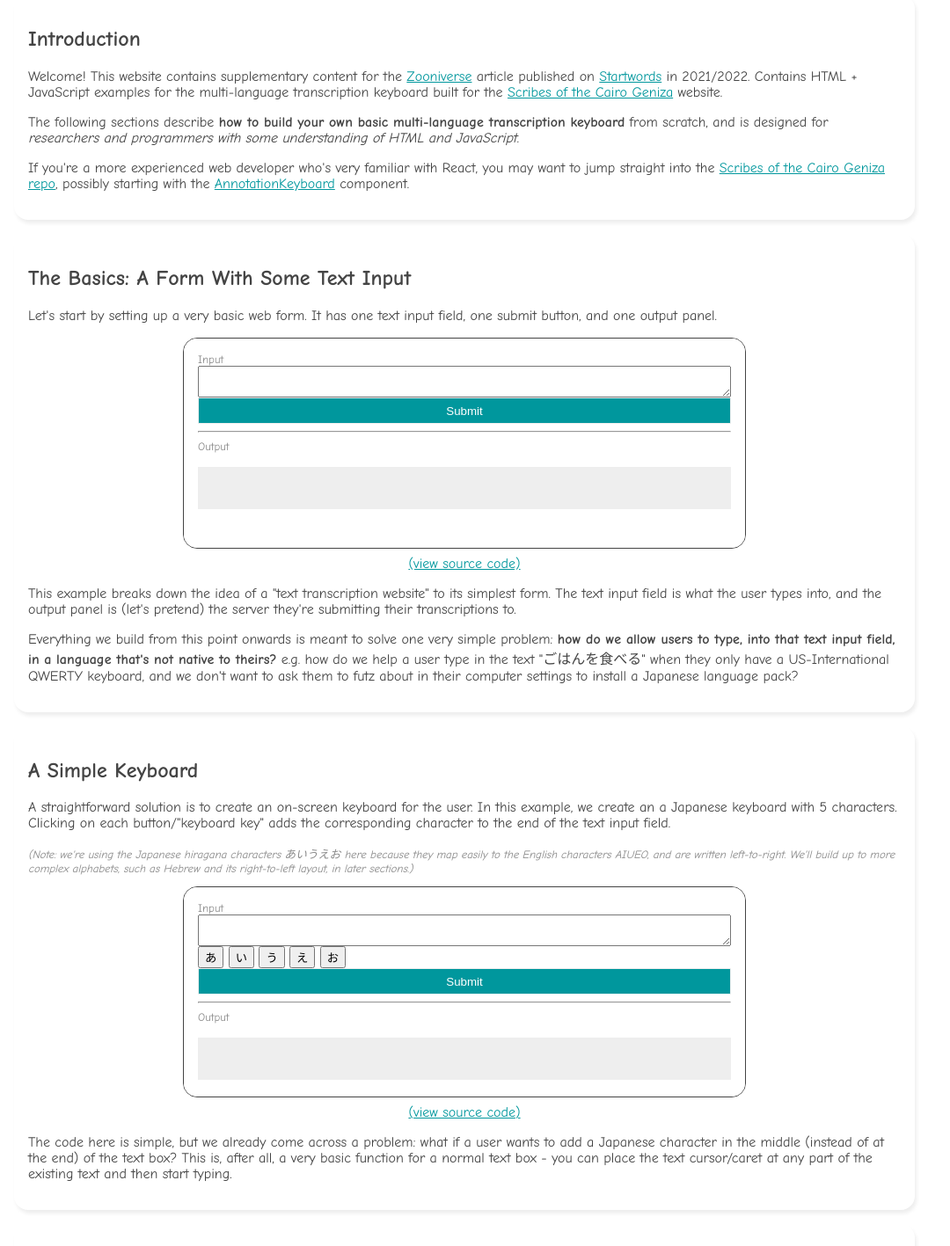
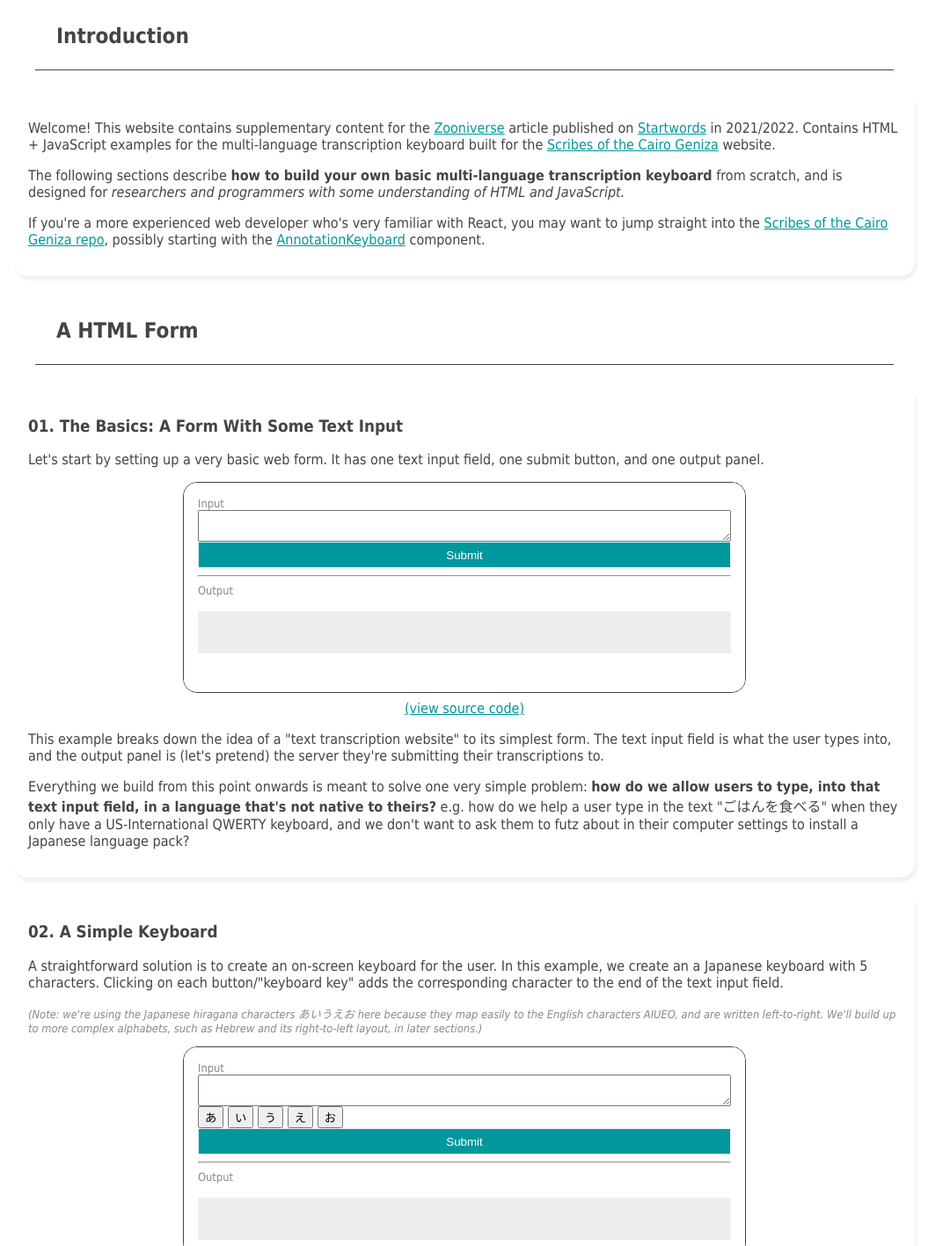
Before and after one commit to shaunanoordin/zooniverse-startwords, a plain HTML site: page index.html in a window 1280 px wide. Shown: the part 107-1524 px from the top of the page at 88% size, without its empty margins (0-1080 px from the left). Drawn offline with Linux system fonts and the light colour scheme.

Commit message:
Minor CSS updates

```diff
--- a/index.html
+++ b/index.html
@@ -13,8 +13,8 @@
   <h1>Zooniverse Startwords</h1>
 </header>
 <main>
+  <h2>Introduction</h2>
   <section>
-    <h2>Introduction</h2>
     <p>
       Welcome! This website contains supplementary content for the <a href="https://www.zooniverse.org/" target="_blank">Zooniverse</a>
       article published on <a href="https://startwords.cdh.princeton.edu/" target="_blank">Startwords</a>
@@ -35,8 +35,10 @@
       component.
     </p>
   </section>
+  <h2>A HTML Form</h2>
   <section>
-    <h2>The Basics: A Form With Some Text Input</h2>
+    <a name="section-01"></a>
+    <h3>01. The Basics: A Form With Some Text Input</h3>
     <p>
       Let's start by setting up a very basic web form. It has one text input
       field, one submit button, and one output panel.
@@ -59,7 +61,8 @@
     </p>
   </section>
   <section>
-    <h2>A Simple Keyboard</h2>
+    <a name="section-02"></a>
+    <h3>02. A Simple Keyboard</h3>
     <p>
       A straightforward solution is to create an on-screen keyboard for the
       user. In this example, we create an a Japanese keyboard with 5 characters.
@@ -83,7 +86,8 @@
     </p>
   </section>
   <section>
-    <h2>Text Selection</h2>
+    <a name="section-03"></a>
+    <h3>03. Text Selection</h3>
     <p>
       This is actually a solved problem: we use the standard <code>HTMLInputElement</code>'s
       <code>selectionStart</code>, <code>selectionEnd</code>, and <code>setSelectionRange</code>
--- a/main.css
+++ b/main.css
@@ -3,7 +3,7 @@
 }
 
 :root {
-  font-family: "Comic Sans MS", "Comic Sans", "Tahoma", sans-serif;
+  font-family: /*"Comic Sans MS", "Comic Sans",*/ "Tahoma", sans-serif;
   font-size: 16px;
   background: #fff;
   color: #444;
@@ -36,6 +36,12 @@ header h1 {
 
 main {
   margin: 1em;
+}
+
+main h2 {
+  padding: 1em;
+  margin: 1em;
+  border-bottom: 1px solid #444;
 }
 
 footer {
```
